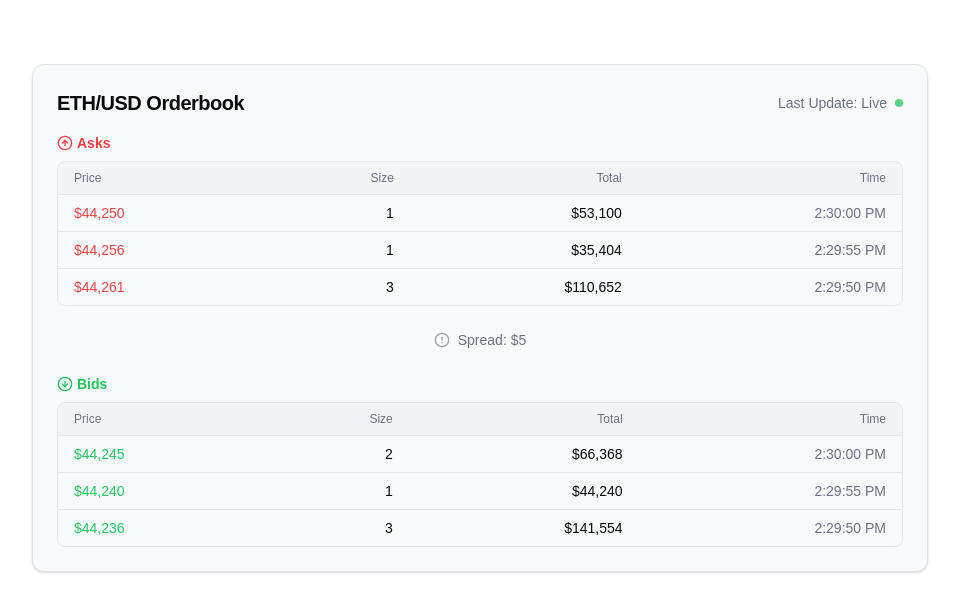
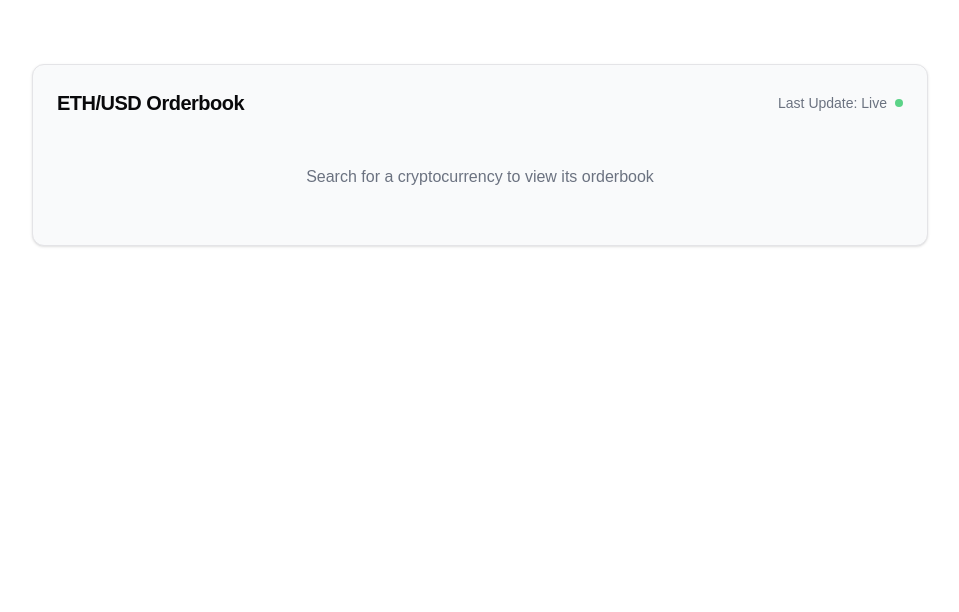
Before and after one commit to ZonaZebra/Trading-Orderbook-Application, a Next.js app: page / in a window 1280 px wide. Shown: the top 612 px of the page, without its empty margins (160-1119 px from the left). Built offline with nearby package versions, Linux system fonts and the light colour scheme.

Commit message:
feat - update orderbook component to handle search

```diff
--- a/src/app/components/Orderbook.tsx
+++ b/src/app/components/Orderbook.tsx
@@ -1,8 +1,7 @@
-import React, { useState } from 'react'
+import React from 'react'
 import { ArrowUpCircle, ArrowDownCircle, AlertCircle } from 'lucide-react'
 import { Card, CardHeader, CardTitle, CardContent } from '@/components/ui/card'
 
-// TypeScript interfaces
 interface Order {
   price: number
   size: number
@@ -13,28 +12,19 @@ interface Order {
 interface OrderbookProps {
   symbol?: string
   precision?: number
+  asks: Order[]
+  bids: Order[]
 }
 
-const Orderbook = ({ symbol = 'BTC/USD', precision = 2 }: OrderbookProps) => {
-  // Sample data - in real app, this would come from your API
-  const [asks, setAsks] = useState<Order[]>([
-    { price: 44250.25, size: 1.2, total: 53100.3, timestamp: '2024-03-11T14:30:00Z' },
-    { price: 44255.5, size: 0.8, total: 35404.4, timestamp: '2024-03-11T14:29:55Z' },
-    { price: 44260.75, size: 2.5, total: 110651.88, timestamp: '2024-03-11T14:29:50Z' },
-  ])
-
-  const [bids, setBids] = useState<Order[]>([
-    { price: 44245.0, size: 1.5, total: 66367.5, timestamp: '2024-03-11T14:30:00Z' },
-    { price: 44240.25, size: 1.0, total: 44240.25, timestamp: '2024-03-11T14:29:55Z' },
-    { price: 44235.5, size: 3.2, total: 141553.6, timestamp: '2024-03-11T14:29:50Z' },
-  ])
-
+const Orderbook = ({ symbol = 'BTC/USD', precision = 2, asks = [], bids = [] }: OrderbookProps) => {
   const formatNumber = (num: number) => {
     return num.toLocaleString('en-US', {
       minimumFractionDigits: precision,
       maximumFractionDigits: precision,
     })
   }
+
+  const spread = asks.length && bids.length ? asks[0].price - bids[0].price : 0
 
   return (
     <Card className="w-full max-w-4xl bg-gray-50 dark:bg-gray-900">
@@ -51,7 +41,11 @@ const Orderbook = ({ symbol = 'BTC/USD', precision = 2 }: OrderbookProps) => {
       </CardHeader>
 
       <CardContent>
+        {asks.length === 0 && bids.length === 0 ? (
+          <div className="text-center py-8 text-gray-500">Search for a cryptocurrency to view its orderbook</div>
+        ) : (
           <div className="grid grid-cols-1 gap-4">
+            {/* Rest of the component remains the same */}
             {/* Asks (Sell Orders) */}
             <div className="space-y-2">
               <div className="text-sm font-semibold text-red-500 flex items-center">
@@ -87,10 +81,12 @@ const Orderbook = ({ symbol = 'BTC/USD', precision = 2 }: OrderbookProps) => {
             </div>
 
             {/* Spread Indicator */}
+            {spread > 0 && (
               <div className="flex items-center justify-center space-x-2 py-2">
                 <AlertCircle className="w-4 h-4 text-gray-400" />
-            <span className="text-sm text-gray-500">Spread: ${formatNumber(asks[0].price - bids[0].price)}</span>
+                <span className="text-sm text-gray-500">Spread: ${formatNumber(spread)}</span>
               </div>
+            )}
 
             {/* Bids (Buy Orders) */}
             <div className="space-y-2">
@@ -126,6 +122,7 @@ const Orderbook = ({ symbol = 'BTC/USD', precision = 2 }: OrderbookProps) => {
               </div>
             </div>
           </div>
+        )}
       </CardContent>
     </Card>
   )
```
Lines whose indentation alone changed are shown as unchanged.
